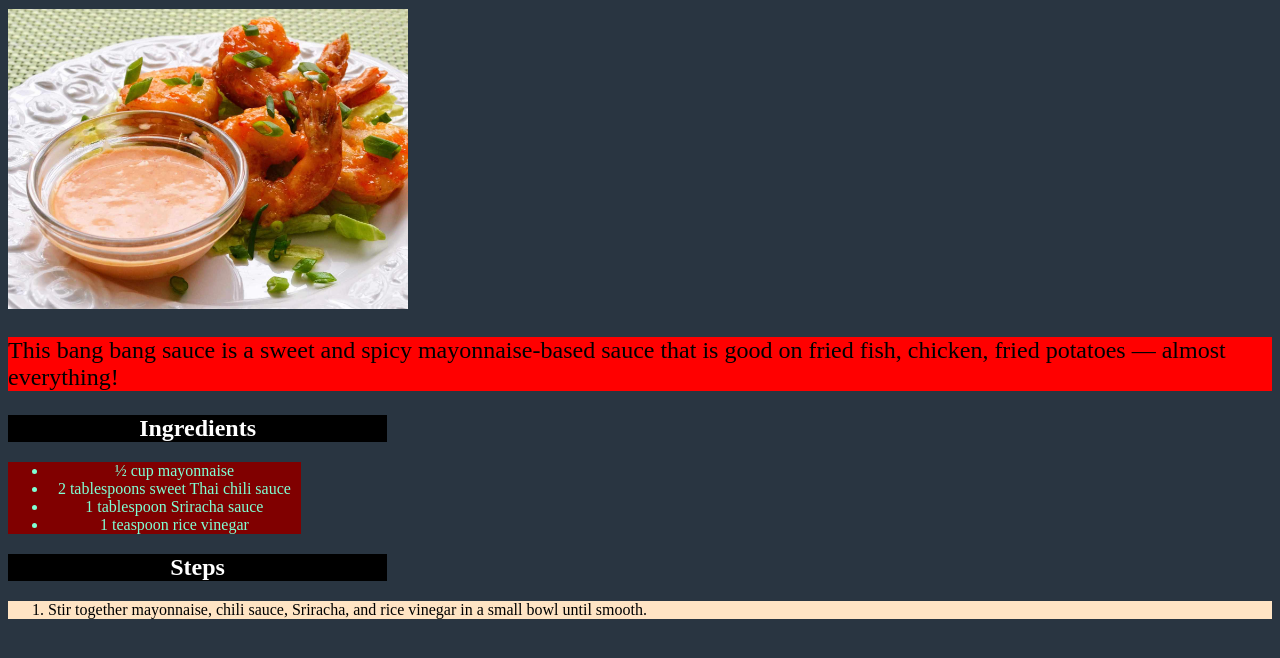
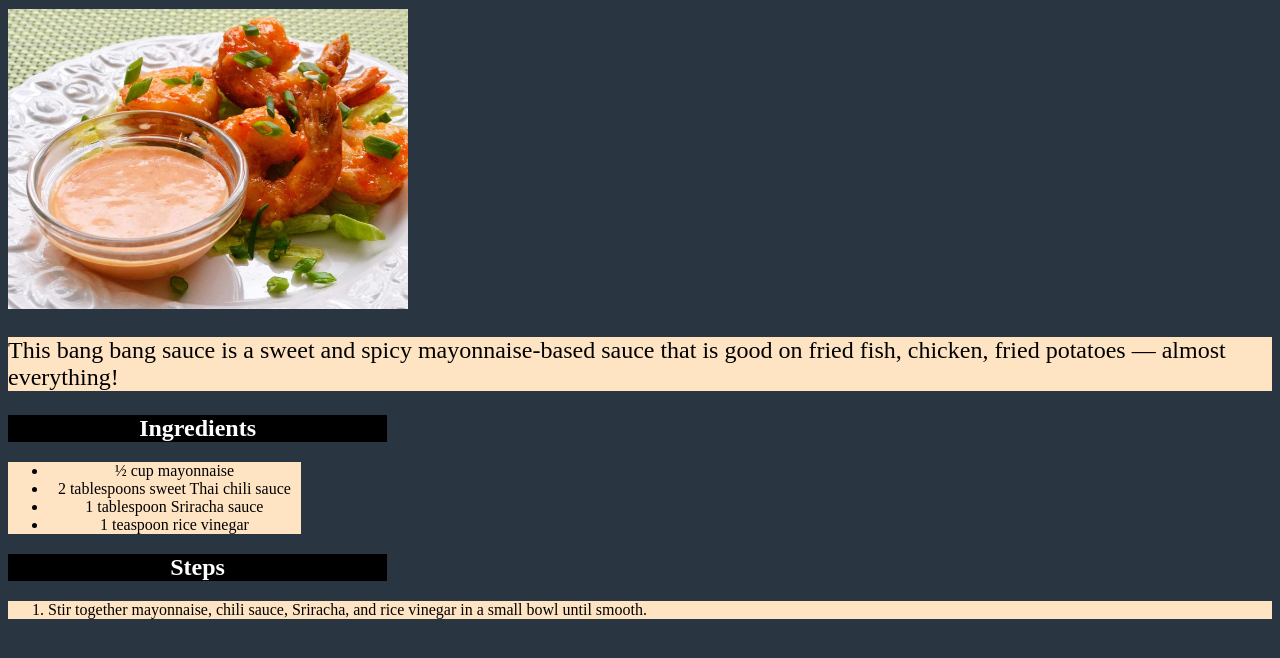
Before and after one commit to christorra93/odin-recipes, a plain HTML site: page recipes/bang-bang-sauce.html in a window 1280 px wide. Shown: the part 88-746 px from the top of the page. Drawn offline with Linux system fonts and the light colour scheme.

Commit message:
Changed some styles

```diff
--- a/styles.css
+++ b/styles.css
@@ -18,7 +18,7 @@ h2 {
 }
 
 p {
-    background-color: red;
+    background-color: bisque;
     color: black;
     font-size: 24px;
 }
@@ -30,14 +30,14 @@ img {
 
 ul {
     background-color: aquamarine;
-    color: brown;
+    color: black;
     text-align: center;
     width: 20%;
 }
 
 .ingredients {
-    background-color: maroon;
-    color: aquamarine;
+    background-color: bisque;
+    color: black;
 }
 
 .steps {
```
